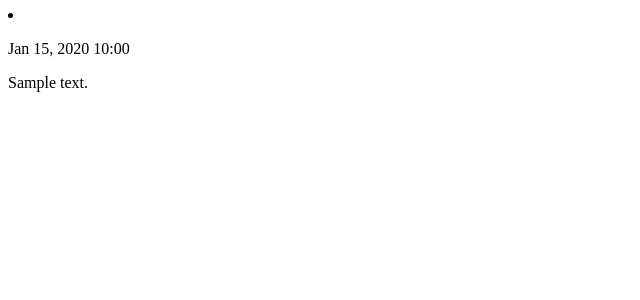
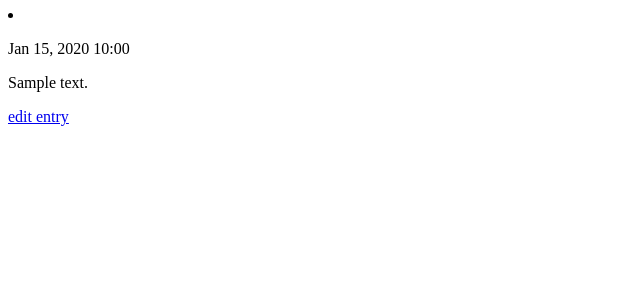
Before and after one commit to turoDog/LearningPython, a Django app: page /topics/1/ in a window 1280 px wide. Shown: the part 138-438 px from the top of the page, without its empty margins (0-640 px from the left). Run offline with Django 3.2, Linux system fonts and the light colour scheme; tables that the repository leaves empty hold one stand-in row (values such as "Sample post").

Commit message:
编辑条目-- 链接到页面edit_entry

```diff
--- a/python_work/chapter18/learning_log/learning_logs/templates/learning_logs/topic.html
+++ b/python_work/chapter18/learning_log/learning_logs/templates/learning_logs/topic.html
@@ -13,6 +13,9 @@
   	  <li>
   	  	<p>{{ entry.date_added|date:'M d, Y H:i' }}</p>
   	  	<p>{{ entry.text|linebreaks }}</p>
+        <p>
+          <a href="{% url 'learning_logs:edit_entry' edit.id%}">edit entry</a>
+        </p>
   	  </li>
   	{% empty %}
       <li>No topics have been added yet.</li>
```
